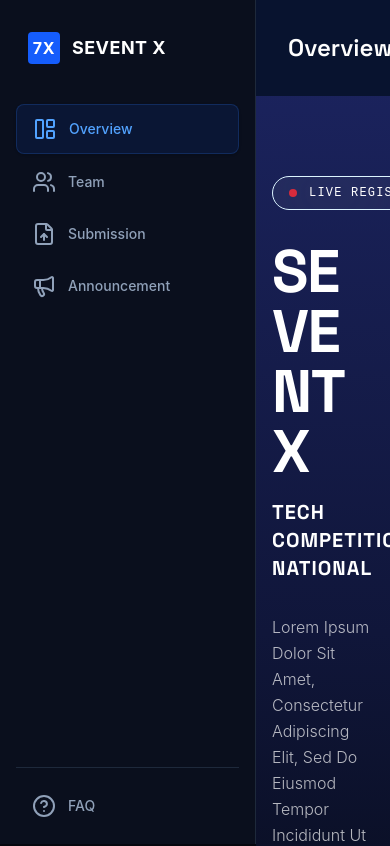
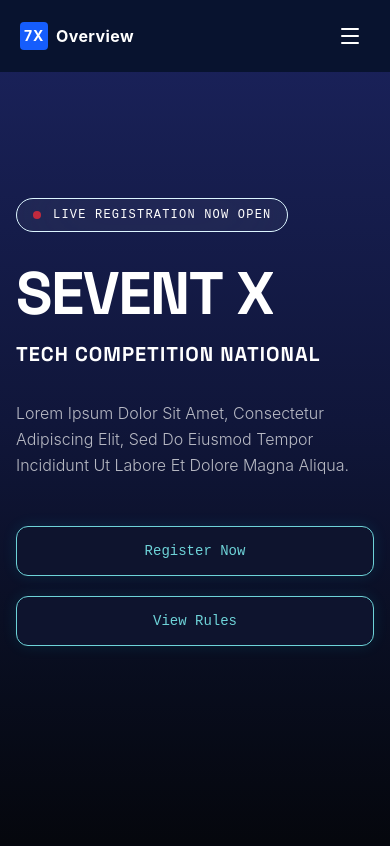
Before and after one commit to Research-and-Creativity/frontend_sevent-x, a Next.js app: page /peserta/dashboard in a window 390 px wide. Shown: the top 846 px of the page. Built offline with nearby package versions, Linux system fonts and the light colour scheme.

Commit message:
feat: mobile mode navbar

```diff
--- a/src/app/(peserta)/peserta/dashboard/page.tsx
+++ b/src/app/(peserta)/peserta/dashboard/page.tsx
@@ -95,11 +95,7 @@ export default function DashboardPeserta() {
   );
 
   return (
-    <section
-      id="hero"
-      ref={containerRef}
-      className="relative md:min-h-screen  pt-28 pb-20 px-4 md:px-8 overflow-hidden flex min-h-screen items-center justify-center bg-linear-to-b from-[#1B235E] via-[#10163A] to-[#05070D]  text-text-primary"
-    >
+    <section id="hero" ref={containerRef} className="">
       <div className="max-w-6xl mx-auto w-full z-10">
         <div
           ref={contentRef}
--- a/src/components/dashboard/navbar.tsx
+++ b/src/components/dashboard/navbar.tsx
@@ -1,11 +1,12 @@
 "use client";
-import { ReactNode } from "react";
+import { ReactNode, useEffect, useState } from "react";
 import Link from "next/link";
 import { usePathname } from "next/navigation";
 import {
   LayoutPanelLeft,
   User,
-  Bell,
+  Menu,
+  X,
   Users,
   FileUp,
   Megaphone,
@@ -48,7 +49,7 @@ const NAV_ITEMS: Record<
   juri: [
     {
       url: "/juri/dashboard",
-      name: "Overiew",
+      name: "Overview",
       icon: <LayoutPanelLeft />,
     },
     {
@@ -58,14 +59,14 @@ const NAV_ITEMS: Record<
     },
     {
       url: "/juri/announcement",
-      name: "Overiew",
+      name: "Announcement",
       icon: <Megaphone />,
     },
   ],
   admin: [
     {
       url: "/juri/dashboard",
-      name: "Overiew",
+      name: "Overview",
       icon: <LayoutPanelLeft />,
     },
     {
@@ -75,7 +76,7 @@ const NAV_ITEMS: Record<
     },
     {
       url: "/juri/announcement",
-      name: "Overiew",
+      name: "Announcement",
       icon: <Megaphone />,
     },
   ],
@@ -85,20 +86,35 @@ export default function NavbarDashboard({ role, children }: NavbarType) {
   const currentLinks = NAV_ITEMS[role] || [];
   const pathname = usePathname();
   const pageTitle = currentLinks.find((link) => link.url === pathname);
+  const [isMobileMenuOpen, setIsMobileMenuOpen] = useState(false);
+
+  // tutup menu mobile otomatis tiap kali pindah halaman
+  useEffect(() => {
+    setIsMobileMenuOpen(false);
+  }, [pathname]);
+
+  // kunci scroll body selama menu mobile terbuka
+  useEffect(() => {
+    document.body.style.overflow = isMobileMenuOpen ? "hidden" : "";
+    return () => {
+      document.body.style.overflow = "";
+    };
+  }, [isMobileMenuOpen]);
 
   return (
     <div className="w-full h-full relative">
-      <header className="fixed z-50 top-0 right-0 left-0 w-auto flex items-center justify-between pl-72 py-3 pr-4 bg-[#08132F] text-white">
+      {/* desktop title bar */}
+      <header className="hidden fixed z-30 top-0 right-0 left-0 w-auto lg:flex items-center justify-between pl-72 py-3 pr-4 bg-[#08132F] text-white">
         <h1 className="text-2xl font-semibold">{pageTitle?.name}</h1>
         <button className="cursor-pointer hover:bg-[#091636] flex items-center gap-3 p-3 rounded-full outline outline-blue-950 transition-colors">
           <User />
           Aldi Firmansyah
         </button>
       </header>
-      {/*sidebar*/}
-      <aside className=" w-64 bg-[#0a0f1d] border-r border-[#1e293b] flex flex-col justify-between p-4 h-screen fixed z-50 top-0">
+
+      {/* desktop sidebar */}
+      <aside className="hidden w-64 bg-[#0a0f1d] border-r border-[#1e293b] lg:flex flex-col justify-between p-4 h-screen fixed z-30 top-0">
         <div>
-          {/* Logo */}
           <div className="flex items-center gap-3 px-3 py-4 mb-6">
             <div className="w-8 h-8 rounded bg-blue-600 flex items-center justify-center font-bold text-white tracking-wider">
               7X
@@ -107,8 +123,6 @@ export default function NavbarDashboard({ role, children }: NavbarType) {
               SEVENT X
             </span>
           </div>
-
-          {/* Main Navigation Links */}
           <nav className="space-y-1">
             {currentLinks.map((item) => {
               const isActive = pathname === item.url;
@@ -129,11 +143,9 @@ export default function NavbarDashboard({ role, children }: NavbarType) {
             })}
           </nav>
         </div>
-
-        {/* Bottom Menu (Settings & FAQ) */}
         <div className="border-t border-[#1e293b] pt-4 space-y-1">
           <Link
-            href={""}
+            href={"#"}
             className="flex items-center gap-3 px-4 py-2.5 rounded-lg text-sm font-medium text-slate-400 hover:text-slate-200 hover:bg-slate-800/40 transition-all"
           >
             <CircleQuestionMark />
@@ -141,7 +153,73 @@ export default function NavbarDashboard({ role, children }: NavbarType) {
           </Link>
         </div>
       </aside>
-      <div className="pl-64 pt-16">{children}</div>
+
+      {/* mobile top bar */}
+      <header className="lg:hidden fixed top-0 left-0 right-0 z-40 flex items-center justify-between px-5 py-4 bg-[#08132F] text-white">
+        <div className="flex items-center gap-2">
+          <div className="w-7 h-7 rounded bg-blue-600 flex items-center justify-center font-bold text-white text-sm tracking-wider">
+            7X
+          </div>
+          <span className="text-base font-bold tracking-wide">
+            {pageTitle?.name ?? "SEVENT X"}
+          </span>
+        </div>
+        <button
+          onClick={() => setIsMobileMenuOpen((prev) => !prev)}
+          aria-label={isMobileMenuOpen ? "Tutup menu" : "Buka menu"}
+          aria-expanded={isMobileMenuOpen}
+          className="cursor-pointer p-2 rounded-lg hover:bg-[#091636] transition-colors"
+        >
+          {isMobileMenuOpen ? <X /> : <Menu />}
+        </button>
+      </header>
+
+      {/* mobile nav overlay */}
+      <nav
+        className={`lg:hidden fixed inset-0 z-30 h-screen w-full bg-[#08132F] pt-24 px-6 pb-8 flex flex-col transition-transform duration-300 ease-in-out ${
+          isMobileMenuOpen ? "translate-x-0" : "translate-x-full"
+        }`}
+      >
+        <button className="w-full cursor-pointer hover:bg-[#091636] flex items-center gap-3 mb-4 p-4 rounded-lg border border-blue-950 transition-colors">
+          <User />
+          Aldi Firmansyah
+        </button>
+        <ul className="flex flex-col gap-2 w-full flex-1 overflow-y-auto">
+          {currentLinks.map((link) => {
+            const isActive = pathname === link.url;
+            return (
+              <li key={link.url}>
+                <Link
+                  href={link.url}
+                  onClick={() => setIsMobileMenuOpen(false)}
+                  className={`flex items-center gap-3 p-4 rounded-lg text-sm font-medium transition-all ${
+                    isActive
+                      ? "bg-blue-600/10 text-blue-400 border border-blue-500/20 shadow-sm"
+                      : "text-slate-400 hover:text-slate-200 hover:bg-slate-800/40"
+                  }`}
+                >
+                  {link.icon}
+                  <span>{link.name}</span>
+                </Link>
+              </li>
+            );
+          })}
+          <li>
+            <Link
+              href={"#"}
+              onClick={() => setIsMobileMenuOpen(false)}
+              className="flex items-center gap-3 p-4 rounded-lg text-sm font-medium text-slate-400 hover:text-slate-200 hover:bg-slate-800/40 transition-all"
+            >
+              <CircleQuestionMark />
+              <span>FAQ</span>
+            </Link>
+          </li>
+        </ul>
+      </nav>
+
+      <div className="pt-20 lg:pl-64 lg:pt-16 relative md:min-h-screen  pb-20 px-4 md:px-8 overflow-hidden flex min-h-screen items-center justify-center bg-linear-to-b from-[#1B235E] via-[#10163A] to-[#05070D]  text-text-primary">
+        {children}
+      </div>
     </div>
   );
 }
```
